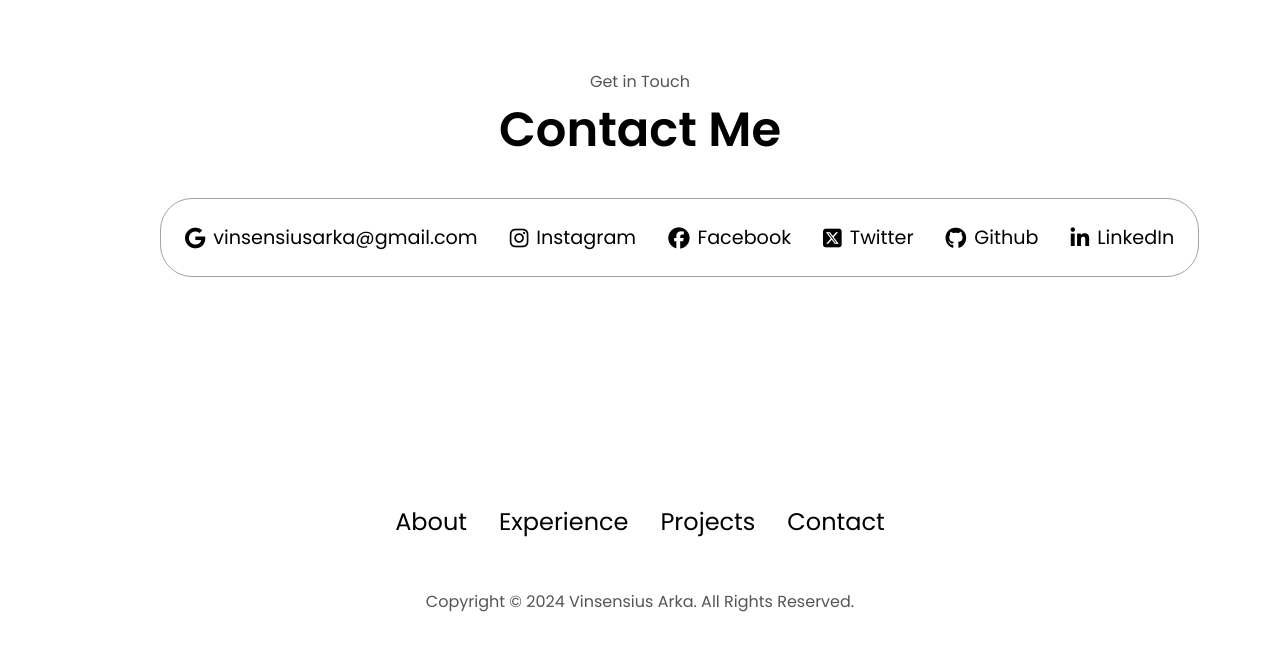
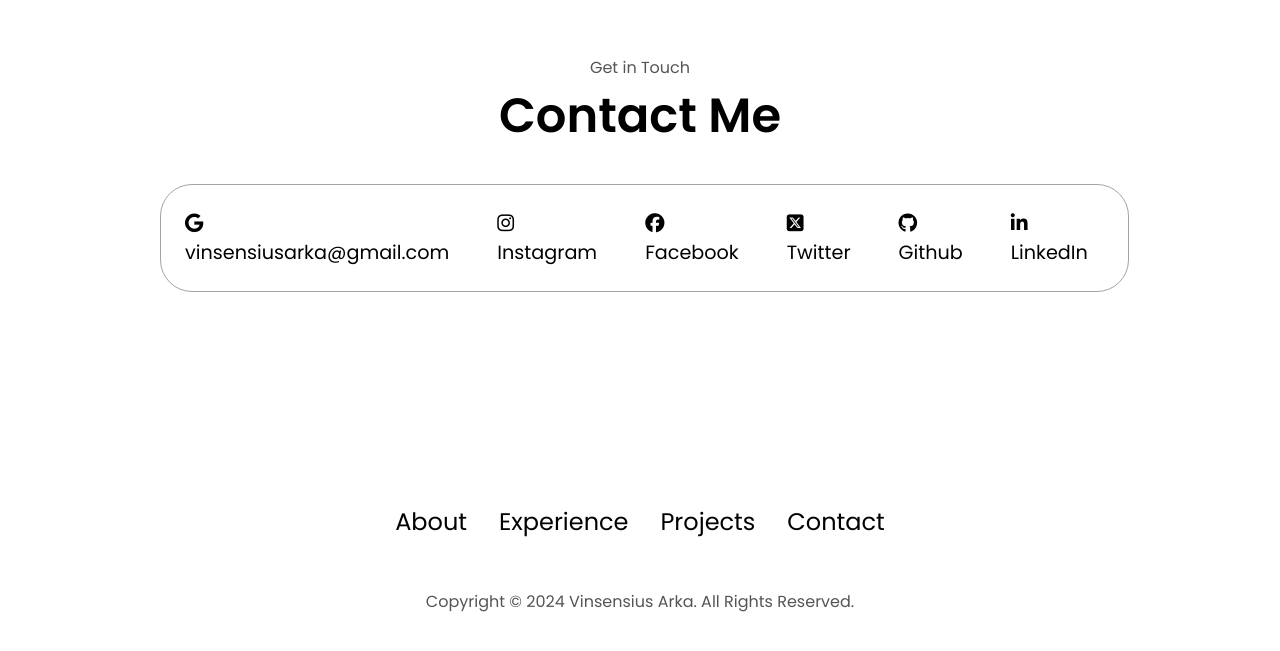
Before and after one commit to vinsensiusarko/vinsensiusarko-portfolio, a plain HTML site: page public/index.html in a window 1280 px wide. Shown: the part 7988-8639 px from the top of the page. Drawn offline with Linux system fonts and the light colour scheme.

Commit message:
Fix list tile icon link

```diff
--- a/public/index.html
+++ b/public/index.html
@@ -518,28 +518,35 @@
       <h1 class="title">Contact Me</h1>
       <div class="contact-info-upper-container">
         <div class="contact-info-container">
-          <i class="fa-brands fa-google fa-lg"></i>
-          <p><a href="mailto:vinsensiusarka@gmail.com">vinsensiusarka@gmail.com</a></p>
+          <p>
+            <a href="mailto:vinsensiusarka@gmail.com" style="text-decoration : none">
+              <i class="fa-brands fa-google fa-md"></i>vinsensiusarka@gmail.com</a>
+          </p>
         </div>
         <div class="contact-info-container">
-          <i class="fa-brands fa-instagram fa-lg"></i>
-          <p><a href="https://www.instagram.com/vinsensiusarko/" target="_blank">Instagram</a></p>
+          <p><a href="https://www.instagram.com/vinsensiusarko/" style="text-decoration : none" target="_blank">
+            <i class="fa-brands fa-instagram fa-md"></i>Instagram</a>
+          </p>
         </div>
         <div class="contact-info-container">
-          <i class="fa-brands fa-facebook fa-lg"></i>
-          <p><a href="https://www.facebook.com/vinsensiusarko" target="_blank">Facebook</a></p>
+          <p><a href="https://www.facebook.com/vinsensiusarko" style="text-decoration : none" target="_blank">
+            <i class="fa-brands fa-facebook fa-md"></i>Facebook</a>
+          </p>
         </div>
         <div class="contact-info-container">
-          <i class="fa-brands fa-square-x-twitter fa-lg"></i>
-          <p><a href="https://twitter.com/vinsensiusarko" target="_blank">Twitter</a></p>
+          <p><a href="https://twitter.com/vinsensiusarko" style="text-decoration : none" target="_blank">
+            <i class="fa-brands fa-square-x-twitter fa-md"></i>Twitter</a>
+          </p>
         </div>
         <div class="contact-info-container">
-          <i class="fa-brands fa-github fa-lg"></i>
-          <p><a href="https://github.com/vinsensiusarko" target="_blank">Github</a></p>
+          <p><a href="https://github.com/vinsensiusarko" style="text-decoration : none" target="_blank">
+            <i class="fa-brands fa-github fa-md"></i>Github</a>
+          </p>
         </div>
         <div class="contact-info-container">
-          <i class="fa-brands fa-linkedin fa-lg"></i>
-          <p><a href="https://www.linkedin.com/in/vinsensius-arka-a2185a229/" target="_blank">LinkedIn</a></p>
+          <p><a href="https://www.linkedin.com/in/vinsensius-arka-a2185a229/" style="text-decoration : none" target="_blank">
+            <i class="fa-brands fa-linkedin fa-md"></i>LinkedIn</a>
+          </p>
         </div>
       </div>
     </section>
--- a/public/style.css
+++ b/public/style.css
@@ -404,12 +404,17 @@ article .icon {
   display: flex;
   align-items: center;
   justify-content: center;
-  gap: 0.5rem;
+  gap: 0.2rem;
   margin: 1rem;
 }
 
 .contact-info-container p {
   font-size: larger;
+  margin-right: 1rem;
+}
+
+.fa-brands {
+  margin-right: 0.2rem;
 }
 
 .contact-icon {
```
